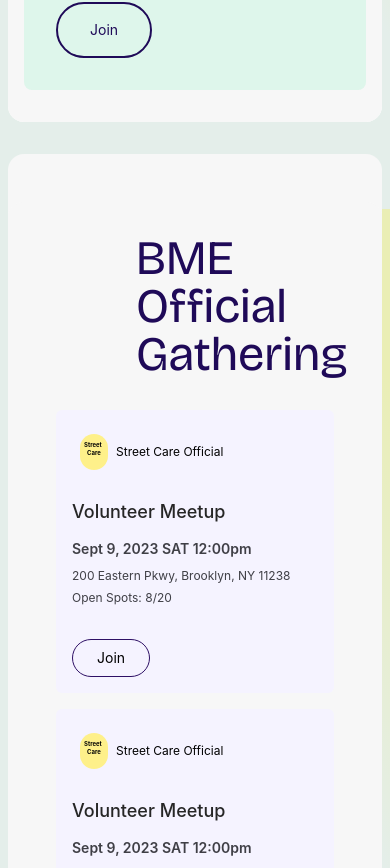
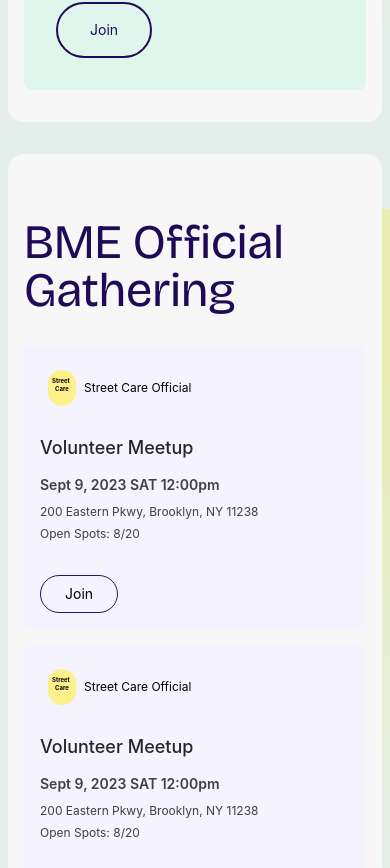
Before and after one commit to developerBME/street_care_webapp, a React (Create React App) app: page / in a window 390 px wide. Shown: the part 4011-4879 px from the top of the page. Built offline with nearby package versions, Linux system fonts and the light colour scheme.

Commit message:
Medium and small screen update

```diff
--- a/src/component/Home.js
+++ b/src/component/Home.js
@@ -44,20 +44,20 @@ function Home() {
 
 
 
-
-        <div className="w-fit md:w-[78%] mx-2 lg:mx-40 mt-8 rounded-2xl bg-[#F7F7F7] text-black">
-        <div className="items-center justify-center px-4 py-8 lg:p-12 h-full w-full rounded-2xl bg-[#F7F7F7] mt-12">
-        <p className=" font-bricolage text-5xl text-[#1F0A58] pl-28 md:pl-8">
+        <div className="w-fit md:w-[78%] mx-2 mt-8 rounded-2xl bg-[#F7F7F7] text-black">
+          <div className="items-center justify-center lg:p-12 h-full w-full rounded-2xl bg-[#F7F7F7] mt-12">
+            <p className=" font-bricolage text-5xl text-[#1F0A58] p-4">
                 {" "}
                 BME Official Gathering
             </p>
-          <div className="md:flex md:flex-row flex-col justify-center gap-4 p-8 space-y-4 md:space-y-0">
+            <div className="md:flex md:flex-row flex-col justify-center gap-4 p-4 space-y-4 md:space-y-0">
               <BMEcard />
               <BMEcard />
               <BMEcard />
             </div>
           </div>
         </div>
+
         {/* <div className="  container mt-8 rounded-2xl bg-white w-full h-[300px] text-black">
           <Process />
         </div> */}
```
Lines whose indentation alone changed are shown as unchanged.
